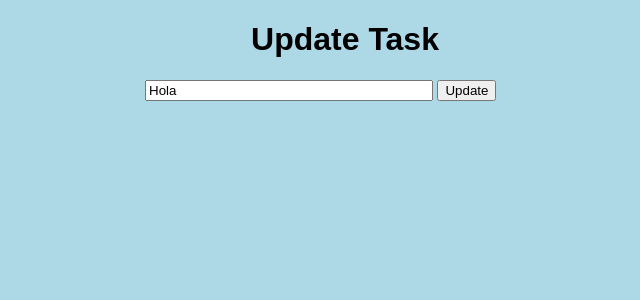
After one commit to Bapinedam/introduction_flask, a Flask app: page /update/5 in a window 1280 px wide. The commit adds this page. Shown: the top 300 px of the page, without its empty margins (295-935 px from the left). Run offline with Flask 3, Linux system fonts and the light colour scheme; data comes from the database, SQL or seed files in the repository; both versions use the stored data as it was after the commit.

Commit message:
Pre final result

```diff
--- a/app.py
+++ b/app.py
@@ -1,4 +1,4 @@
-from flask import Flask, render_template, url_for
+from flask import Flask, render_template, url_for, request, redirect
 from flask_sqlalchemy import SQLAlchemy
 from datetime import datetime
 
@@ -17,7 +17,47 @@ class Todo(db.Model):
 
 @app.route('/', methods=['POST', 'GET'])
 def index():
-    return render_template('index.html')
+
+    if request.method == "POST":
+        task_content = request.form['content']
+        new_task = Todo(content=task_content)
+
+        try:
+            db.session.add(new_task)
+            db.session.commit()
+            return  redirect('/')
+        except:
+            return "There was an issue adding your task"
+    else:
+        tasks = Todo.query.order_by(Todo.date_created).all()
+        return render_template('index.html', tasks=tasks)
+
+@app.route('/delete/<int:id>')
+def delete(id):
+    task_to_delete = Todo.query.get_or_404(id)
+
+    try:
+        db.session.delete(task_to_delete)
+        db.session.commit()
+        return redirect('/')
+    except:
+        return "There was a problem deleting that task"
+
+@app.route('/update/<int:id>', methods=['GET', 'POST'])
+def update(id):
+    task = Todo.query.get_or_404(id)
+
+    if request.method == 'POST':
+        task.content = request.form['content']
+
+        try:
+            db.session.commit()
+            return redirect('/')
+        except:
+            return "There was an issue updating the task"
+
+    else:
+        return render_template('update.html', task=task)
 
 if __name__ == '__main__':
     app.run(debug=True)
--- a/static/css/main.css
+++ b/static/css/main.css
@@ -1,4 +1,36 @@
-body {
+body, html {
     margin: 0;
     font-family: sans-serif;
+    background-color: lightblue;
 }
+
+.content {
+    margin: 0 auto;
+    width: 400px;
+}
+
+table, td, th {
+    border: 1px solid #aaa;
+}
+
+table {
+    border-collapse: collapse;
+    width: 100%;
+}
+
+th {
+    height: 30px;
+}
+
+td {
+    text-align: center;
+    padding: 5px;
+}
+
+.form {
+    margin-top: 20px;
+}
+
+#content {
+    width: 70%;
+}
--- /dev/null
+++ b/templates/update.html
@@ -0,0 +1,19 @@
+{% extends 'base.html' %}
+
+{% block head %}
+<title>Task Master</title>
+{% endblock %}
+
+{% block body %}
+ <div class="content">
+    <h1 style="text-align: center">Update Task</h1>
+
+
+    <div class="form">
+            <form action="/update/{{task.id}}" method="POST">
+                <input type="text" name="content" id="content" value="{{task.content}}">
+                <input type="submit" value="Update">
+            </form>
+    </div>
+ </div>
+{% endblock %}
```
Also changed, not shown: templates/index.html (+14 -6 lines), var/app-instance/test.db.
